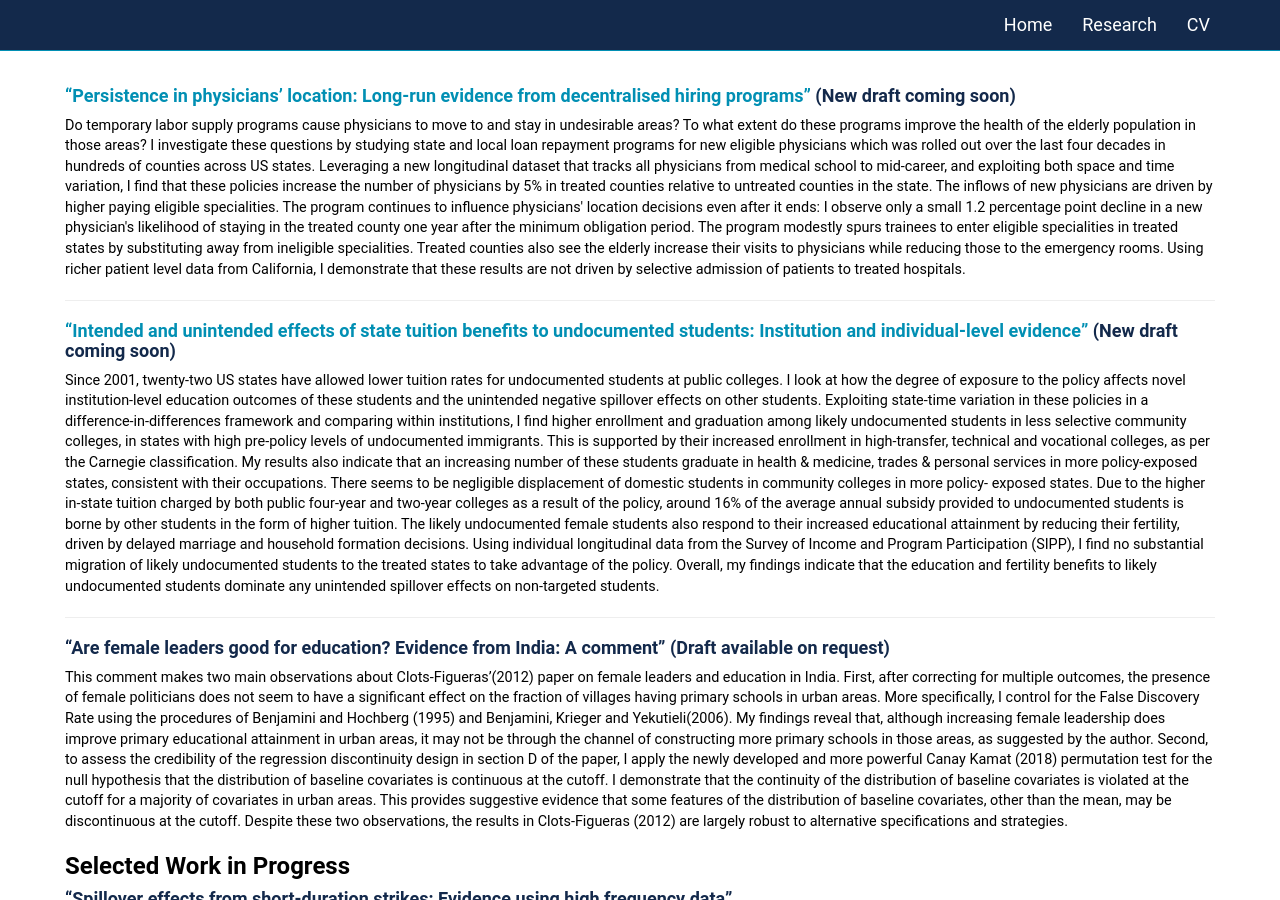
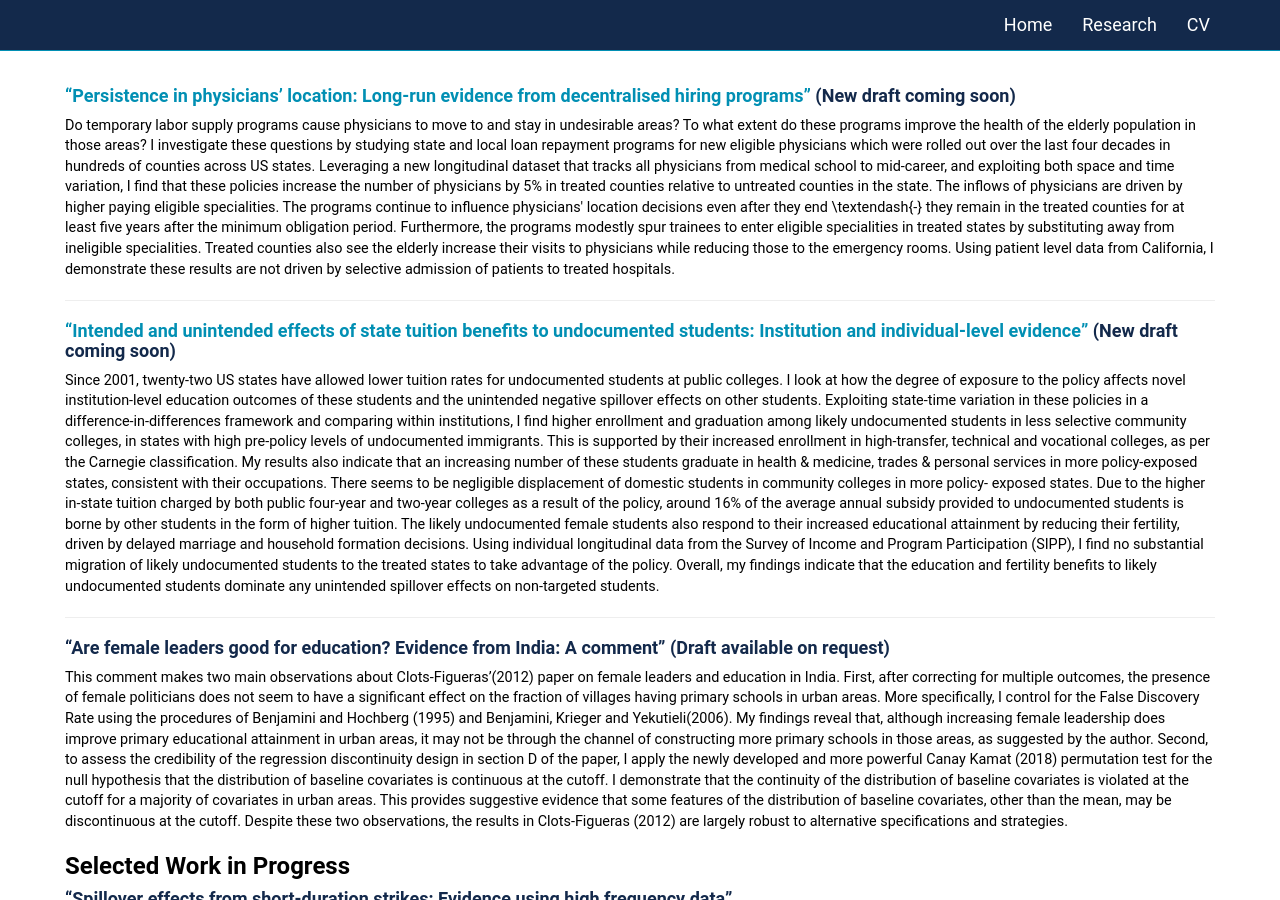
Before and after one commit to anomitaghosh/anomitaghosh.github.io, a Jekyll site: the page built from research.md, in a window 1280 px wide and 900 px high. Built offline with Jekyll 4.4.1, drawn with Linux system fonts in a browser that asks for light colours.

Commit message:
Update research.md

```diff
--- a/research.md
+++ b/research.md
@@ -4,7 +4,7 @@ layout: secondary_pages
 
 #### [**"Persistence in physicians' location: Long-run evidence from decentralised hiring programs"**](researchpapers/Anomita_Ghoshjmp.pdf) (New draft coming soon)
 
-<p style="font-size:0.8em">Do temporary labor supply programs cause physicians to move to and stay in undesirable areas? To what extent do these programs improve the health of the elderly population in those areas? I investigate these questions by studying state and local loan repayment programs for new eligible physicians which was rolled out over the last four decades in hundreds of counties across US states. Leveraging a new longitudinal dataset that tracks all physicians from medical school to mid-career, and exploiting both space and time variation, I find that these policies increase the number of physicians by 5% in treated counties relative to untreated counties in the state. The inflows of new physicians are driven by higher paying eligible specialities. The program continues to influence physicians' location decisions even after it ends: I observe only a small 1.2 percentage point decline in a new physician's likelihood of staying in the treated county one year after the minimum obligation period. The program modestly spurs trainees to enter eligible specialities in treated states by substituting away from ineligible specialities. Treated counties also see the elderly increase their visits to physicians while reducing those to the emergency rooms. Using richer patient level data from California, I demonstrate that these results are not driven by selective admission of patients to treated hospitals.
+<p style="font-size:0.8em">Do temporary labor supply programs cause physicians to move to and stay in undesirable areas? To what extent do these programs improve the health of the elderly population in those areas? I investigate these questions by studying state and local loan repayment programs for new eligible physicians which were rolled out over the last four decades in hundreds of counties across US states. Leveraging a new longitudinal dataset that tracks all physicians from medical school to mid-career, and exploiting both space and time variation, I find that these policies increase the number of physicians by 5% in treated counties relative to untreated counties in the state. The inflows of physicians are driven by higher paying eligible specialities. The programs continue to influence physicians' location decisions even after they end \textendash{-} they remain in the treated counties for at least five years after the minimum obligation period. Furthermore, the programs modestly spur trainees to enter eligible specialities in treated states by substituting away from ineligible specialities. Treated counties also see the elderly increase their visits to physicians while reducing those to the emergency rooms. Using patient level data from California, I demonstrate these results are not driven by selective admission of patients to treated hospitals.
 </p>
 <hr>
 
```
